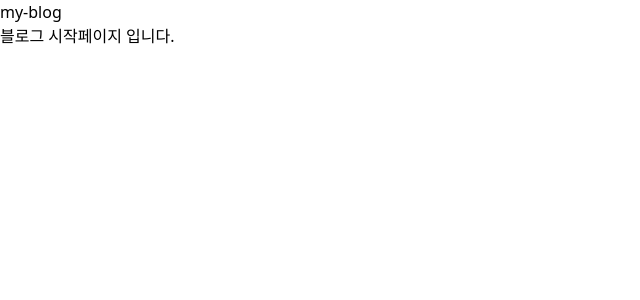
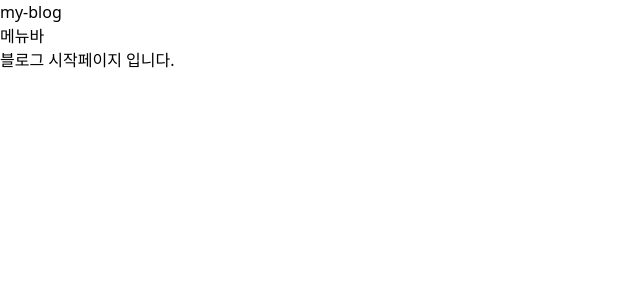
Before and after one commit to powercording/my-blog, a Next.js app: page / in a window 1280 px wide. Shown: the top 300 px of the page, without its empty margins (0-640 px from the left). Built offline with nearby package versions, Linux system fonts and the light colour scheme.

Commit message:
Feat: 메뉴바 위치선정

```diff
--- /dev/null
+++ b/components/menu.tsx
@@ -0,0 +1,3 @@
+export default function Menu() {
+  return <>메뉴바</>;
+}
--- a/pages/_app.tsx
+++ b/pages/_app.tsx
@@ -1,6 +1,7 @@
 import '../styles/globals.css';
 import type { AppProps } from 'next/app';
 import tw from 'tailwind-styled-components';
+import Menu from '../components/menu';
 const Container = tw.div`
   flex
   flex-row
@@ -14,7 +15,11 @@ const Layout = tw.div`
 export default function App({ Component, pageProps }: AppProps) {
   return (
     <Container>
-      <Layout>my-blog</Layout>
+      <Layout>
+        my-blog
+        <br />
+        <Menu></Menu>
+      </Layout>
       {/* //todo: 클릭시 홈페이지로 이동 */}
       <Component {...pageProps} />
     </Container>
```
Also changed, not shown: todo/README.md.
